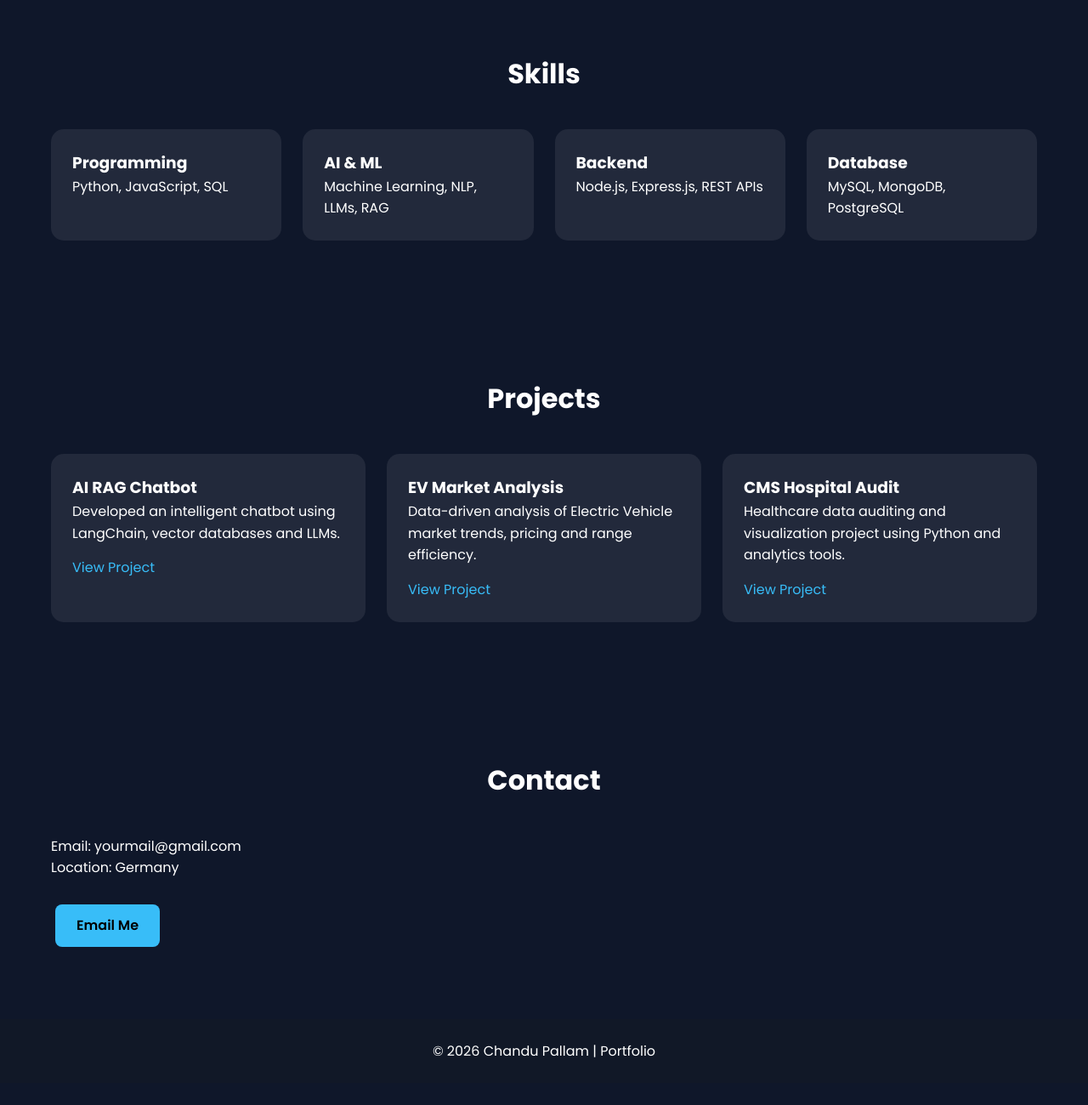
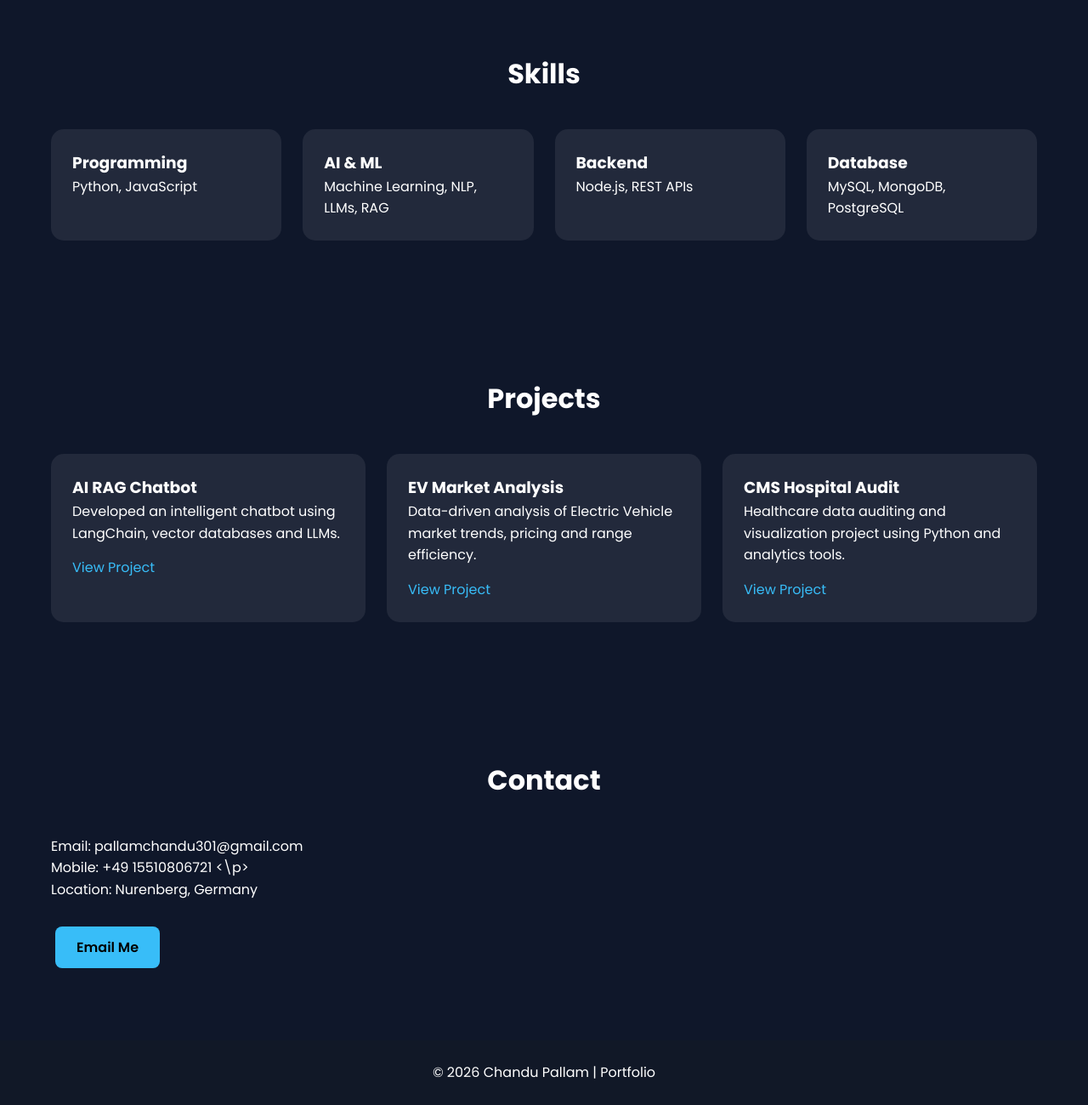
Before and after one commit to ChanduPallam-tech/PallamChandu.github.io, a plain HTML site: page index.html in a window 1280 px wide. Shown: the part 1200-2500 px from the top of the page at 85% size. Before the commit the page ends 2474 px from the top, so only its background shows below. Drawn offline with Linux system fonts and the light colour scheme.

Commit message:
Revise portfolio details and skills section
Updated personal information and modified skills listed.

```diff
--- a/index.html
+++ b/index.html
@@ -3,7 +3,7 @@
 <head>
 <meta charset="UTF-8">
 <meta name="viewport" content="width=device-width, initial-scale=1.0">
-<title>Chandu Pallam | Portfolio</title>
+<title>Pallam Chandu | Portfolio</title>
 
 <link rel="stylesheet" href="style.css">
 
@@ -16,7 +16,7 @@
 
 <header>
     <nav>
-        <h2>Chandu Pallam</h2>
+        <h2>Pallam Chandu</h2>
 
         <ul>
             <li><a href="#about">About</a></li>
@@ -85,7 +85,7 @@
 
         <div class="card">
             <h3>Programming</h3>
-            <p>Python, JavaScript, SQL</p>
+            <p>Python, JavaScript</p>
         </div>
 
         <div class="card">
@@ -95,7 +95,7 @@
 
         <div class="card">
             <h3>Backend</h3>
-            <p>Node.js, Express.js, REST APIs</p>
+            <p>Node.js, REST APIs</p>
         </div>
 
         <div class="card">
@@ -163,9 +163,9 @@
 
     <h2>Contact</h2>
 
-    <p>Email: yourmail@gmail.com</p>
-
-    <p>Location: Germany</p>
+    <p>Email: pallamchandu301@gmail.com</p>
+    <p>Mobile: +49 15510806721 <\p>
+    <p>Location: Nurenberg, Germany</p>
 
     <div class="buttons">
 
```
